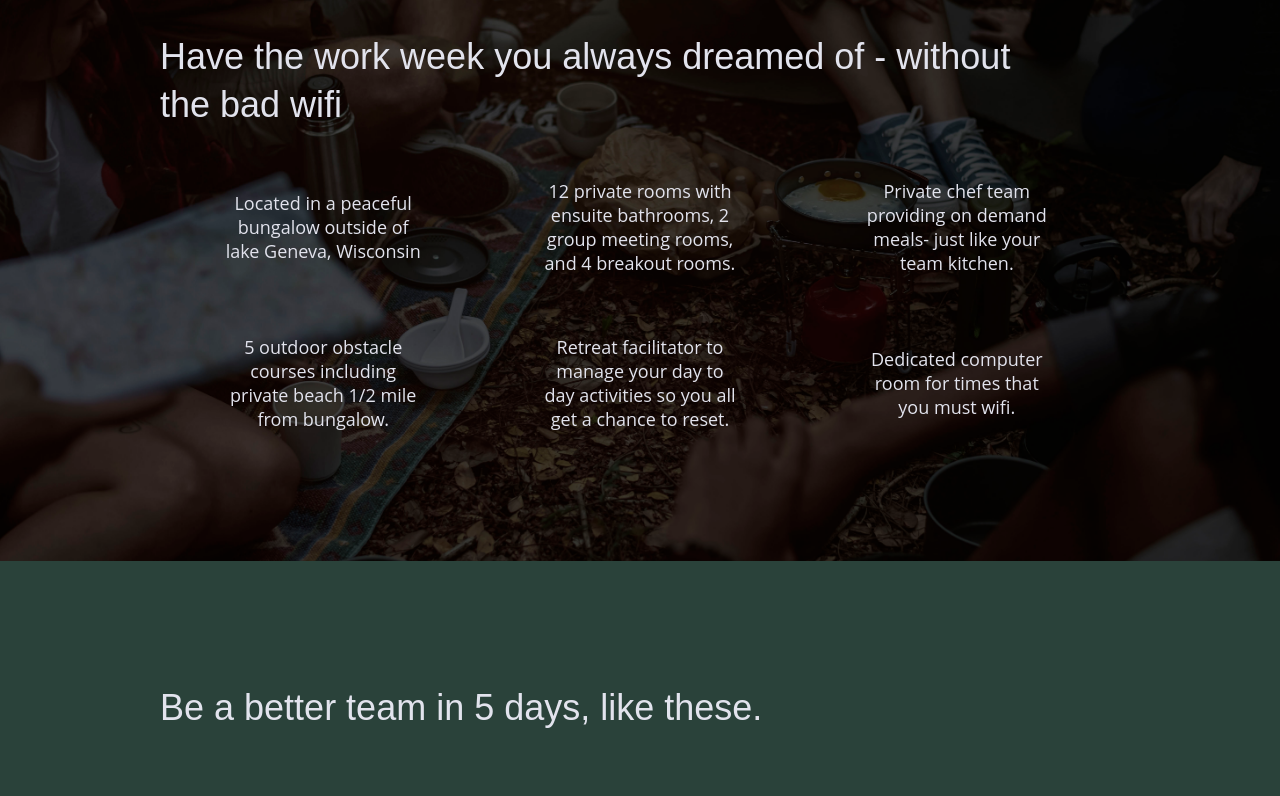
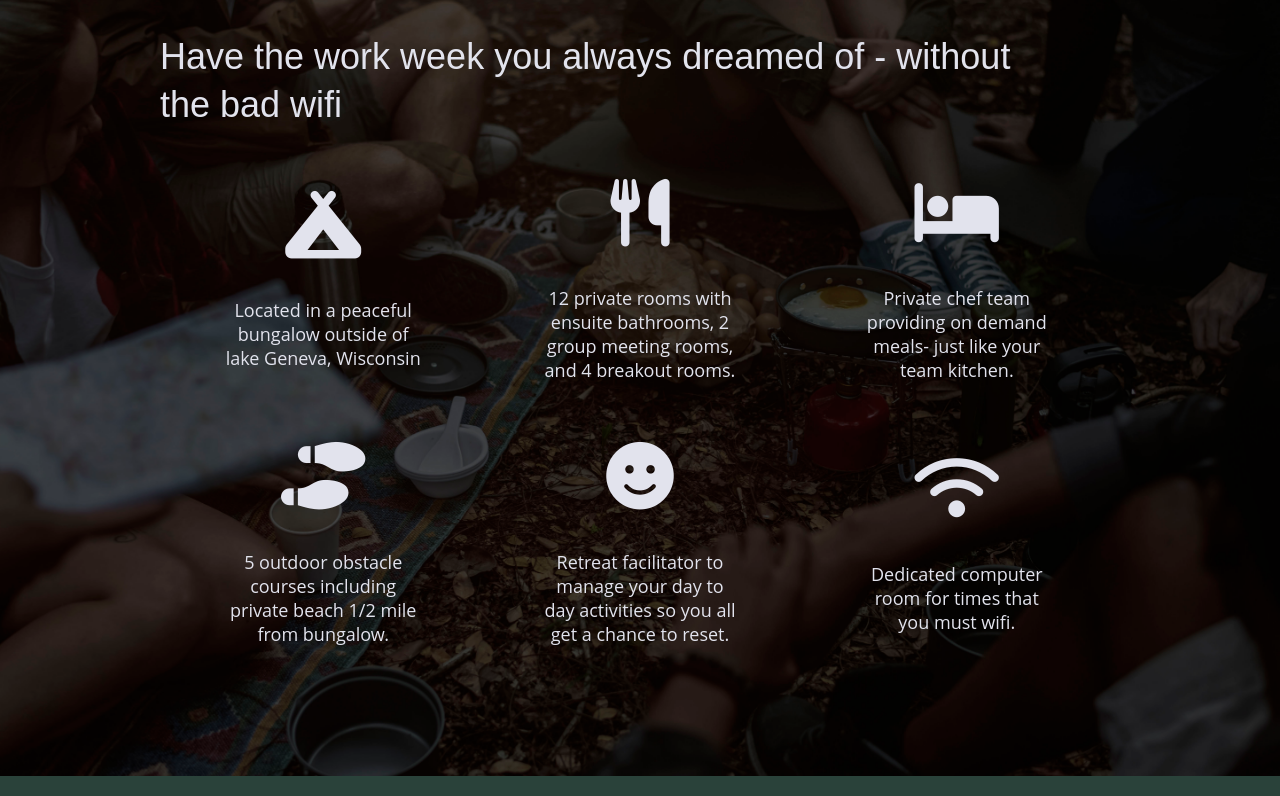
Before and after one commit to lc-designstudio/unplugged-retreat, a website built with Parcel: page index.html in a window 1280 px wide. Shown: the part 1099-1895 px from the top of the page. Built offline with nearby package versions, Linux system fonts and the light colour scheme; files whose address does not match are found by name; a web font is replaced by a local one.

Commit message:
Added feature icons with fontawesome

```diff
--- a/css/main.css
+++ b/css/main.css
@@ -310,6 +310,11 @@ textarea {
 		marging-bottom: 63%;
 		margin: 30px 0;
 	}
+
+	.features i {
+		font-size: 3.75em;
+    margin-bottom: 40px;
+		}
 
 	.features .features-items {
 	   display: flex;
--- a/index.html
+++ b/index.html
@@ -23,6 +23,9 @@
 
 	<!-- Google Fonts -->
 	<link href="https://fonts.googleapis.com css2?family=Open+Sans:wght@400;700&family=Poppins:wght@500;700&display=swap" rel="stylesheet">
+
+	<!-- FontAwesome CDN version 5.5 -->
+	<script src="https://kit.fontawesome.com/1332cd619f.js" crossorigin="anonymous"></script>
 
 </head>
 
@@ -74,27 +77,27 @@
 				<h2>Have the work week you always dreamed of - without the bad wifi</h2>
 				<div class="features-items">
 				<article>
-					<p class="fontawesome-icon"></p>
+					<p class="fontawesome-icon"><i class="fas fa-campground"></i></p>
 					<p class="features-item-description">Located in a peaceful bungalow outside of lake Geneva, Wisconsin</p>
 				</article>
 				<article>
-					<p class="fontawesome-icons"></p>
+					<p class="fontawesome-icons"><i class="fas fa-utensils"></i></p>
 					<p class="features-item-description">12 private rooms with ensuite bathrooms, 2 group meeting rooms, and 4 breakout rooms.</p>
 				</article>
 				<article>
-					<p class="fontawesome-icons"></p>
+					<p class="fontawesome-icons"><i class="fas fa-bed"></i></p>
 					<p class="features-item-description">Private chef team providing on demand meals- just like your team kitchen.</p>
 				</article>
 				<article>
-					<p class="fontawesome-icons"></p>
+					<p class="fontawesome-icons"><i class="fas fa-shoe-prints"></i></p>
 					<p class="features-item-description">5 outdoor obstacle courses including private beach 1/2 mile from bungalow.</p>
 				</article>
 				<article>
-					<p class="fontawesome-icons"></p>
+					<p class="fontawesome-icons"><i class="fas fa-smile"></i></p>
 					<p class="features-item-description">Retreat facilitator to manage your day to day activities so you all get a chance to reset.</p>
 				</article>
 				<article>
-					<p class="fontawesome-icons"></p>
+					<p class="fontawesome-icons"><i class="fas fa-wifi"></i></p>
 					<p class="features-item-description">Dedicated computer room for times that you must wifi.</p>
 				</article>
 			</div>
```
Also changed, not shown: about/index.html (+3 -0 lines), faq/index.html (+3 -0 lines).
